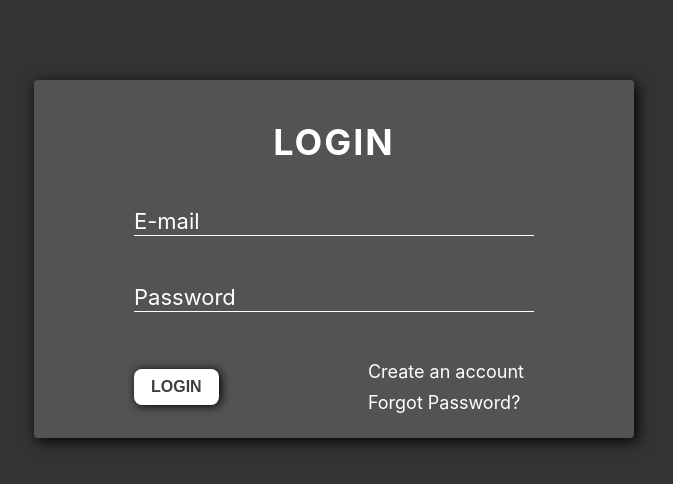
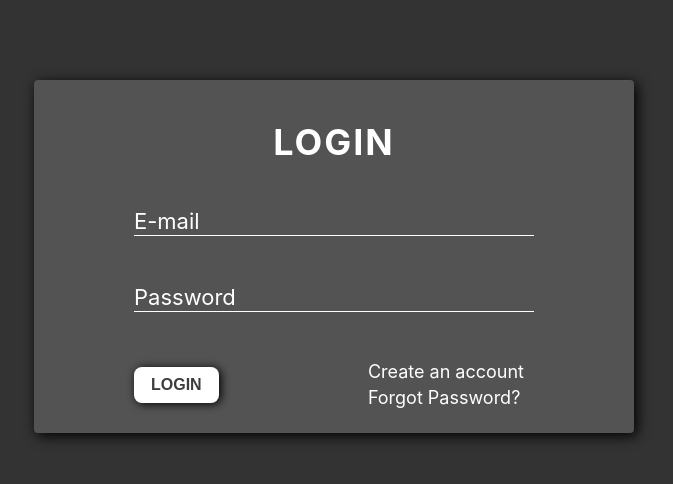
Before and after one commit to MateuszMalec1611/TSC-Tic-Tac-Toe, a React (Create React App) app: page /#/auth in a window 1280 px wide. Shown: the top 484 px of the page, without its empty margins (306-979 px from the left). Built offline with nearby package versions, Linux system fonts and the light colour scheme; no server answers.

Commit message:
fix: border radius of the inputs

```diff
--- a/package.json
+++ b/package.json
@@ -28,8 +28,8 @@
         "start": "react-scripts start",
         "build": "react-scripts build",
         "test": "react-scripts test",
-        "deploy": "gh-pages -b master -d build",
-        "eject": "react-scripts eject"
+        "predeploy": "yarn run build",
+        "deploy": "gh-pages -d build"
     },
     "eslintConfig": {
         "extends": [
--- a/src/components/Button/Button.tsx
+++ b/src/components/Button/Button.tsx
@@ -19,8 +19,7 @@ const Button: React.FC<ButtonProps> = ({
     onClick,
     path,
     type,
-}) => {
-    return (
+}) => (
     <>
         {typeOf === ButtonTypes.BUTTON ? (
             <StyledBtn onClick={onClick} margin={margin} width={width} type={type!}>
@@ -33,6 +32,5 @@ const Button: React.FC<ButtonProps> = ({
         )}
     </>
 );
-};
 
 export default Button;
--- a/src/components/Form/styles.ts
+++ b/src/components/Form/styles.ts
@@ -44,6 +44,7 @@ export const Input = styled.input`
     font-size: ${({ theme }) => theme.fontSizes.M};
     color: ${({ theme }) => theme.colors.fontColor};
     border: none;
+    border-radius: 0;
     border-bottom: 1px solid white;
     z-index: 1;
     outline: none;
@@ -105,7 +106,9 @@ export const Button = styled.button`
     }
 `;
 export const Text = styled.a`
-    padding: 5px 10px;
+    display: block;
+    margin-top: 5px;
+    padding: 0px 10px;
     font-size: ${({ theme }) => theme.fontSizes.S};
 
     @media ${device.tabletBreakpoint} {
--- a/src/index.css
+++ b/src/index.css
@@ -9,6 +9,7 @@
 body {
     color: white;
     background-color: #333;
+    min-height: 100vh;
     font-family: -apple-system, BlinkMacSystemFont, 'Segoe UI', 'Roboto', 'Oxygen', 'Ubuntu',
         'Cantarell', 'Fira Sans', 'Droid Sans', 'Helvetica Neue', sans-serif;
     -webkit-font-smoothing: antialiased;
@@ -23,3 +24,7 @@ button,
 a {
     cursor: pointer;
 }
+
+button {
+    color: #000000c2;
+}
```
Lines whose indentation alone changed are shown as unchanged.
